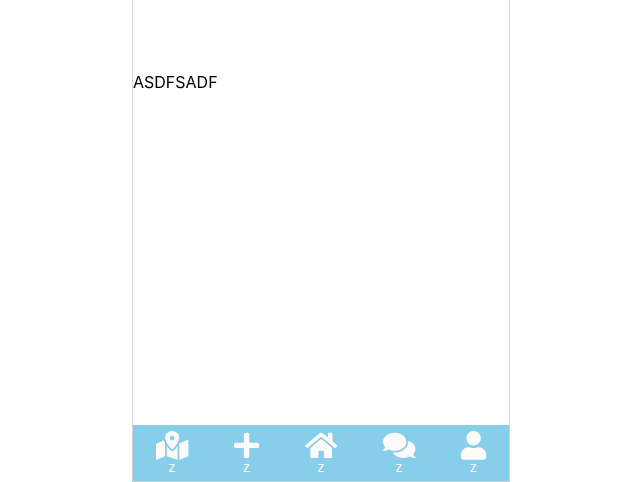
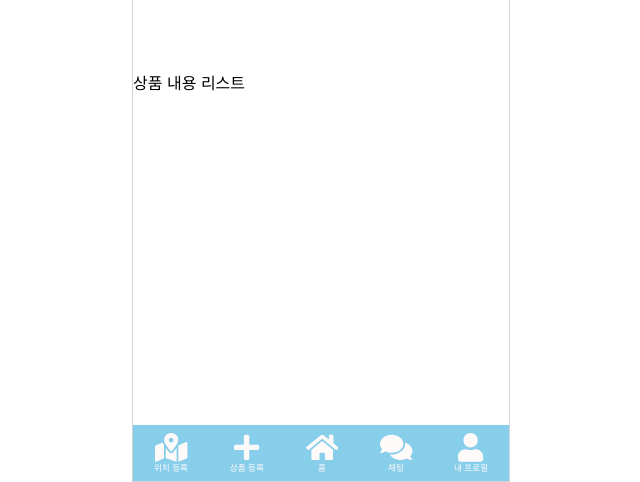
Before and after one commit to kgh3489/2021Hanium, a React (Create React App) app: page / in a window 1280 px wide. Shown: the part 318-800 px from the top of the page, without its empty margins (319-959 px from the left). Built offline with nearby package versions, Linux system fonts and the light colour scheme.

Commit message:
하단바 수정

```diff
--- a/src/component/footer/footer.jsx
+++ b/src/component/footer/footer.jsx
@@ -9,32 +9,32 @@ const Footer = (props) => {
                 <li>
                     <button className={`${styles.footerBtn} ${styles.mapBtn}`}>
                         <i className="fas fa-map-marked-alt"></i>
-                        <span className={styles.btnName}>z</span>
+                        <span className={styles.btnName}>위치 등록</span>
                     </button>
 
                 </li>
                 <li>
                     <button className={`${styles.footerBtn} ${styles.mapBtn}`}>
                         <i className="fas fa-plus"></i>
-                        <span className={styles.btnName}>z</span>
+                        <span className={styles.btnName}>상품 등록</span>
                     </button>
                 </li>
                 <li>
                     <button className={`${styles.footerBtn} ${styles.mapBtn}`}>
                         <i className="fas fa-home"></i>
-                        <span className={styles.btnName}>z</span>
+                        <span className={styles.btnName}>홈</span>
                     </button>
                 </li>
                 <li>
                     <button className={`${styles.footerBtn} ${styles.mapBtn}`}>
                         <i className="fas fa-comments"></i>
-                        <span className={styles.btnName}>z</span>
+                        <span className={styles.btnName}>채팅</span>
                     </button>
                 </li>
                 <li>
                     <button className={`${styles.footerBtn} ${styles.mapBtn}`}>
                         <i className="fas fa-user"></i>
-                        <span className={styles.btnName}>z</span>
+                        <span className={styles.btnName}>내 프로필</span>
                     </button>
                 </li>
             </ul>
--- a/src/component/footer/footer.module.css
+++ b/src/component/footer/footer.module.css
@@ -21,7 +21,7 @@
 }
 
 .btnName {
-    font-size: 0.5em;
+    font-size: 0.3em;
 }
 
 
--- a/src/component/product_list/product_list.jsx
+++ b/src/component/product_list/product_list.jsx
@@ -7,7 +7,7 @@ const ProductList = (props) => {
 
     return (
         <section className={styles.product_list}>
-            ASDFSADF
+            상품 내용 리스트
 
         </section>
     )
--- a/src/component/product_list/product_list.module.css
+++ b/src/component/product_list/product_list.module.css
@@ -0,0 +1,4 @@
+.product_list {
+    overflow: scroll;
+    overflow-x: hidden;
+}
```
